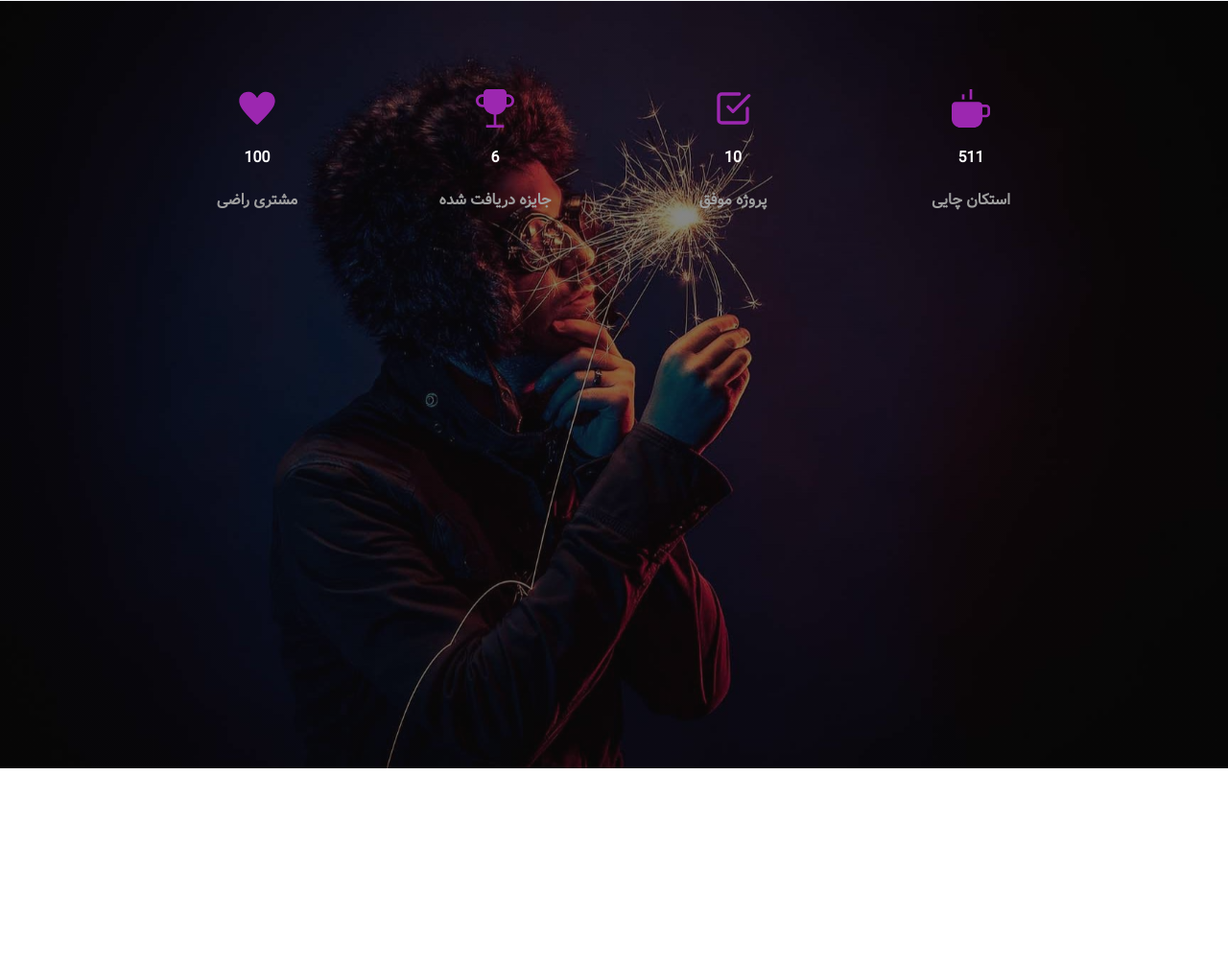
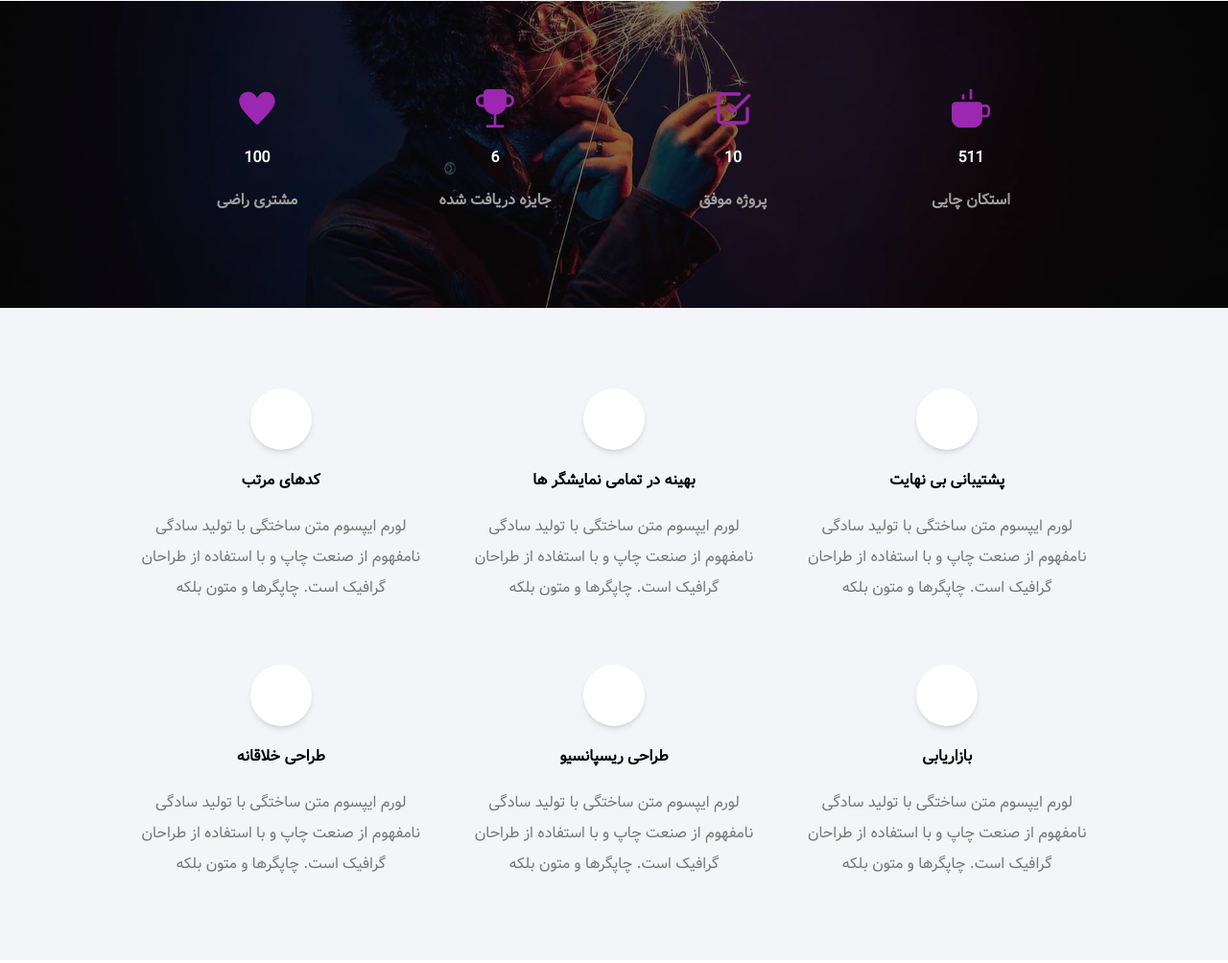
Before and after one commit to undefinedUser1381/me.github.io, a website: page public/index.html in a window 1280 px wide. Shown: the part 1981-2985 px from the top of the page at 96% size. Before the commit the page ends 2878 px from the top, so only its background shows below. Drawn offline with nearby package versions, Linux system fonts and the light colour scheme.

Commit message:
update fildes and coding new section

```diff
--- a/public/index.html
+++ b/public/index.html
@@ -212,7 +212,7 @@
      </div>
   </section>
    <!-- Details -->
-  <section class="details md:h-auto w-full p-5">
+  <section class="details h-[20rem] md:h-auto w-full p-5">
      <div class="w-[80%] mx-auto">
       <!-- Boxes wrapper -->
         <div class="flex items-center justify-between w-full h-[17rem] md:flex-col md:h-auto md:gap-16">
@@ -245,6 +245,62 @@
         </div>
      </div>
   </section>
+  <!-- My sevices -->
+  <section class="bg-[#f4f5f8] w-full p-5 h-auto">
+    <div class="w-[80%] mx-auto mt-16 mb-16">
+      <!-- Wrapper -->
+      <div class="flex flex-col gap-16">
+        <!-- Top -->
+         <div class="flex items-center justify-between w-full">
+            <div class="flex flex-col items-center w-[30%] gap-5">
+              <div class="p-8 w-4 rounded-full bg-white shadow-md">
+                <!-- svg -->
+              </div>
+              <h3 class="font-Vazir font-bold text-center">پشتیبانی بی نهایت</h3>
+              <p class="text-center font-Vazir text-[#777] font-[1.3rem] leading-8">لورم ایپسوم متن ساختگی با تولید سادگی نامفهوم از صنعت چاپ و با استفاده از طراحان گرافیک است. چاپگرها و متون بلکه</p>
+            </div>
+            <div class="flex flex-col items-center w-[30%] gap-5">
+              <div class="p-8 w-4 rounded-full bg-white shadow-md">
+                <!-- svg -->
+              </div>
+              <h3 class="font-Vazir font-bold text-center">بهینه در تمامی نمایشگر ها</h3>
+              <p class="text-center font-Vazir text-[#777] font-[1.3rem] leading-8">لورم ایپسوم متن ساختگی با تولید سادگی نامفهوم از صنعت چاپ و با استفاده از طراحان گرافیک است. چاپگرها و متون بلکه</p>
+            </div>
+            <div class="flex flex-col items-center w-[30%] gap-5">
+              <div class="p-8 w-4 rounded-full bg-white shadow-md">
+                <!-- svg -->
+              </div>
+              <h3 class="font-Vazir font-bold text-center">کدهای مرتب</h3>
+              <p class="text-center font-Vazir text-[#777] font-[1.3rem] leading-8">لورم ایپسوم متن ساختگی با تولید سادگی نامفهوم از صنعت چاپ و با استفاده از طراحان گرافیک است. چاپگرها و متون بلکه</p>
+            </div>
+         </div>
+        <!-- Bttom -->
+         <div class="flex items-center justify-between w-full">
+          <div class="flex flex-col items-center w-[30%] gap-5">
+            <div class="p-8 w-4 rounded-full bg-white shadow-md">
+              <!-- svg -->
+            </div>
+            <h3 class="font-Vazir font-bold text-center">بازاریابی</h3>
+            <p class="text-center font-Vazir text-[#777] font-[1.3rem] leading-8">لورم ایپسوم متن ساختگی با تولید سادگی نامفهوم از صنعت چاپ و با استفاده از طراحان گرافیک است. چاپگرها و متون بلکه</p>
+          </div>
+          <div class="flex flex-col items-center w-[30%] gap-5">
+            <div class="p-8 w-4 rounded-full bg-white shadow-md">
+              <!-- svg -->
+            </div>
+            <h3 class="font-Vazir font-bold text-center">طراحی ریسپانسیو</h3>
+            <p class="text-center font-Vazir text-[#777] font-[1.3rem] leading-8">لورم ایپسوم متن ساختگی با تولید سادگی نامفهوم از صنعت چاپ و با استفاده از طراحان گرافیک است. چاپگرها و متون بلکه</p>
+          </div>
+          <div class="flex flex-col items-center w-[30%] gap-5">
+            <div class="p-8 w-4 rounded-full bg-white shadow-md">
+              <!-- svg -->
+            </div>
+            <h3 class="font-Vazir font-bold text-center">طراحی خلاقانه</h3>
+            <p class="text-center font-Vazir text-[#777] font-[1.3rem] leading-8">لورم ایپسوم متن ساختگی با تولید سادگی نامفهوم از صنعت چاپ و با استفاده از طراحان گرافیک است. چاپگرها و متون بلکه</p>
+          </div>
+         </div>
+      </div>
+    </div>
+  </section>
  </main>
  <!-- End main -->
 
```
Also changed, not shown: public/styles/app.css.
